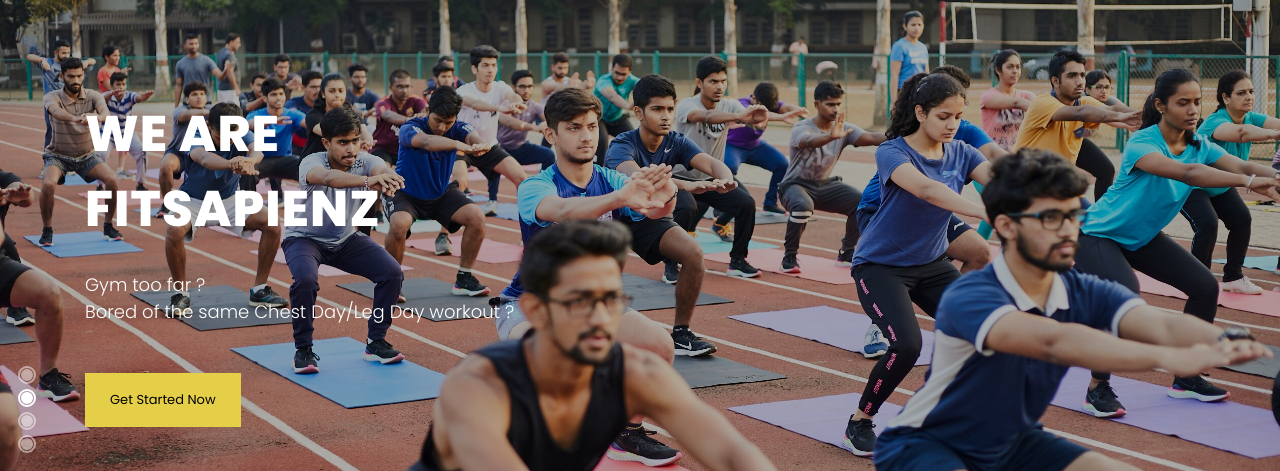
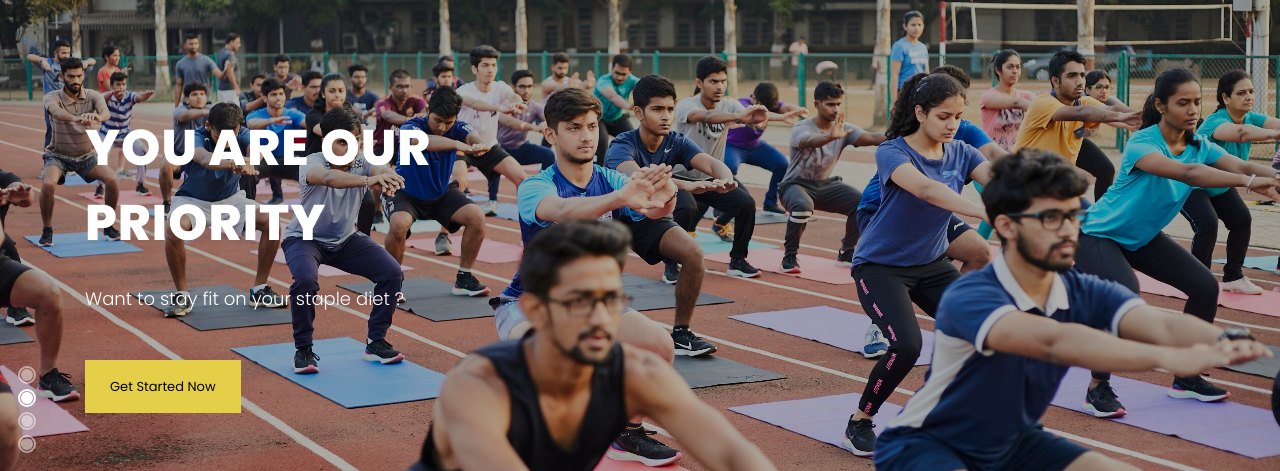
Before and after one commit to chintusasmal/Fitsapienz, a plain HTML site: page index.html in a window 1280 px wide. Shown: the part 105-576 px from the top of the page. Drawn offline with Linux system fonts and the light colour scheme; some packages are replaced by stand-ins of ours; no server answers; files whose address does not match are found by name.

Commit message:
Updates v7

```diff
--- a/index.html
+++ b/index.html
@@ -70,9 +70,9 @@
                 <div class="row slider-text align-items-center" data-scrollax-parent="true">
 
                     <div class="col-md-5 col-sm-12 ftco-animate">
-                        <h1 class="mb-4">We are FITSAPIENZ</h1>
-                        <p class="mb-4 mb-md-5">Gym too far ?
-                            <br>Bored of the same Chest Day/Leg Day workout ? </p>
+                        <h1 class="mb-4">You are our Priority</h1>
+                        <p class="mb-4 mb-md-5">Want to stay fit on your staple diet ?
+                        </p>
                         <p><a href="#" class="btn btn-primary p-3 px-xl-4 py-xl-3">Get Started Now</a></p>
                     </div>
 
@@ -86,9 +86,9 @@
                 <div class="row slider-text align-items-center" data-scrollax-parent="true">
 
                     <div class="col-md-5 col-sm-12 ftco-animate">
-                        <h1 class="mb-4">We are FITSAPIENZ</h1>
-                        <p class="mb-4 mb-md-5">Gym too far ?
-                            <br>Bored of the same Chest Day/Leg Day workout ? </p>
+                        <h1 class="mb-4">At your door step</h1>
+                        <p class="mb-4 mb-md-5">Convenient. Affordable.
+                        </p>
                         <p><a href="#" class="btn btn-primary p-3 px-xl-4 py-xl-3">Get Started Now</a></p>
                     </div>
 
@@ -104,7 +104,7 @@
                     <div class="col-md-5 col-sm-12 ftco-animate">
                         <h1 class="mb-4">Challenge Yourself</h1>
                         <p class="mb-4 mb-md-5">Looking for injury free sessions ?
-                            <br>Want to stay fit on your staple diet ? </p>
+                        </p>
                         <p><a href="#" class="btn btn-primary p-3 px-xl-4 py-xl-3">Get Started Now</a></p>
                     </div>
 
@@ -406,7 +406,7 @@
                 </div>
                 <div class="col-md-6 col-lg-4">
                     <div class="package-program ftco-animate">
-                        <div class="img" style="background-image: url(images/Programs/Endurance.jpg);"></div>
+                        <div class="img" style="background-image: url(images/Programs/Endurance.png);"></div>
                         <div class="text mt-4">
                             <h3>Stamina and Endurance</h3>
                             <!-- <span class="d-block mb-4">1 Year Training</span> -->
```
Also changed, not shown: program.html (+1 -1 lines), images/About/3.jpeg, images/Programs/Endurance.PNG (renamed from images/Programs/PowStre.PNG), images/Programs/Endurance.jpg (deleted), images/Programs/PowStre.jpg (added).
